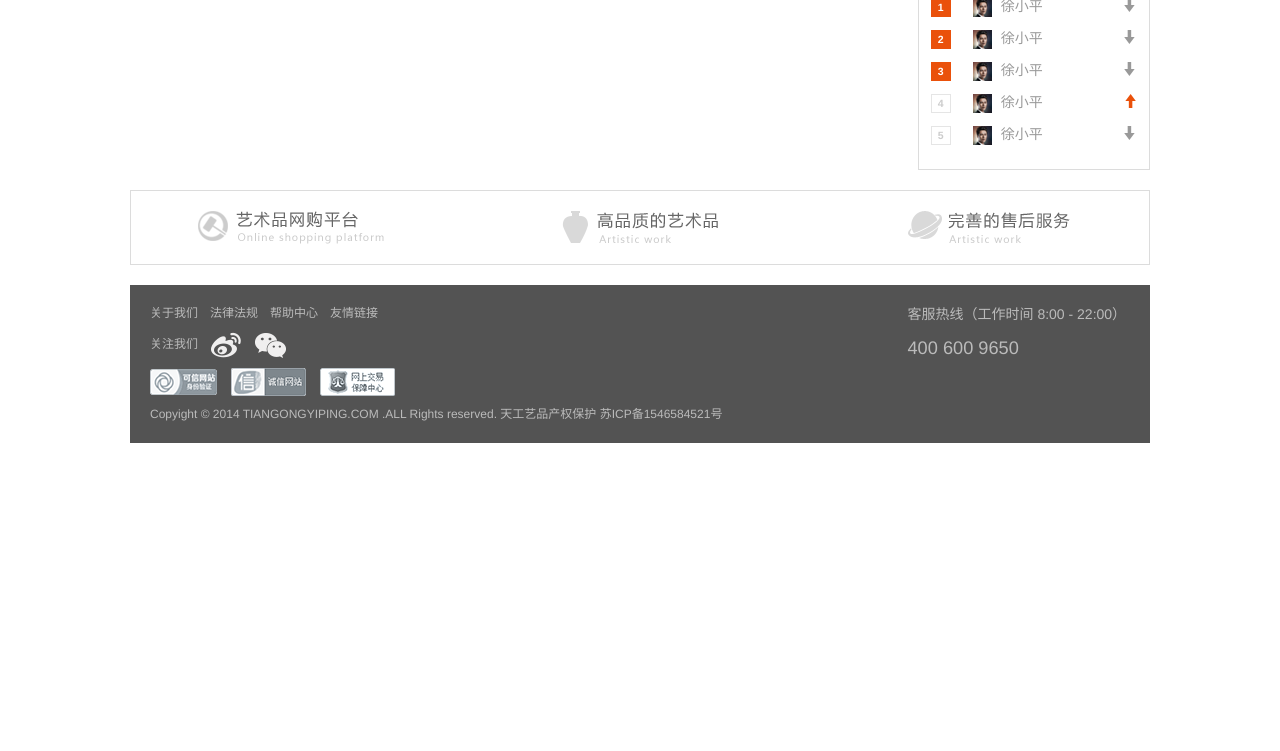
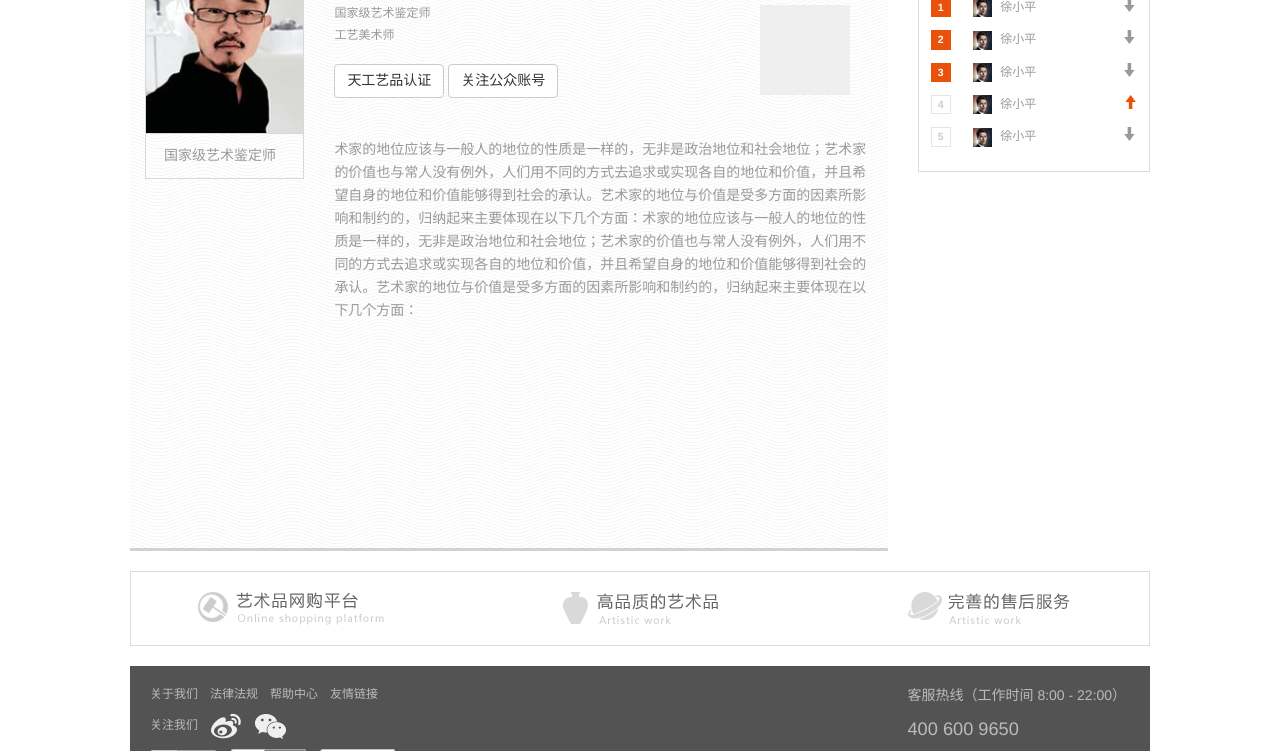
Before and after one commit to FreshFE/template-tiangong, a website: page master-detail.html in a window 1280 px wide. Shown: the part 532-1283 px from the top of the page. Before the commit the page ends 975 px from the top, so only its background shows below. Drawn offline with nearby package versions, Linux system fonts and the light colour scheme.

Commit message:
master-detail部分

```diff
--- a/master-detail.html
+++ b/master-detail.html
@@ -80,7 +80,39 @@
 	<div class="container">
 		<div class="row">
 			<div class="col-md-9">
-
+				<div class="profile">
+					<div class="col-sm-3">
+						<div class="profile-object">
+							<img src="img/picture_example.png">
+							<div class="profile-object-credit">
+								国家级艺术鉴定师
+							</div>
+						</div>
+					</div>
+					<div class="col-sm-9">
+						<div class="profile-body">
+							<h2 class="profile-title">赵东成</h2>
+							<div class="row">
+								<div class="col-sm-9">
+									<div class="profile-credit">
+										<p>国家级艺术鉴定师</p>
+										<p>工艺美术师</p>
+									</div>
+									<div class="profile-follow">
+										<span class="btn btn-default">天工艺品认证</span>
+										<a href="#" class="btn btn-default">关注公众账号</a>
+									</div>
+								</div>
+								<div class="col-sm-3">
+									<img src="img/holder.png" width="90px">
+								</div>
+							</div>
+							<div class="profile-contents">
+								<p>术家的地位应该与一般人的地位的性质是一样的，无非是政治地位和社会地位；艺术家的价值也与常人没有例外，人们用不同的方式去追求或实现各自的地位和价值，并且希望自身的地位和价值能够得到社会的承认。艺术家的地位与价值是受多方面的因素所影响和制约的，归纳起来主要体现在以下几个方面：术家的地位应该与一般人的地位的性质是一样的，无非是政治地位和社会地位；艺术家的价值也与常人没有例外，人们用不同的方式去追求或实现各自的地位和价值，并且希望自身的地位和价值能够得到社会的承认。艺术家的地位与价值是受多方面的因素所影响和制约的，归纳起来主要体现在以下几个方面：</p>
+							</div>
+						</div>
+					</div>
+				</div>
 			</div>
 			<div class="col-md-3">
 				<div class="ranking">
--- /dev/null
+++ b/sass/sass/app/_profile.scss
@@ -0,0 +1,51 @@
+.profile {
+	min-height: 600px;
+	border-bottom: solid 3px #d2d2d2;
+	background: url(../img/profile_bg.png) repeat;
+}
+
+.profile-object {
+
+	border: solid 1px #d9d9d9;
+
+	img {
+		display: block;
+		width: 100%;
+	}
+}
+
+.profile-object-credit {
+	border-top: solid 1px #d9d9d9;
+	color: #999;
+	padding: 12px 18px;
+}
+
+.profile-body {}
+
+.profile-title {
+	color: #333;
+	border-bottom: solid 3px #d2d2d2;
+	margin-top: 0;
+	padding-bottom: 8px;
+}
+
+.profile-credit {
+	color: #999;
+	margin-bottom: 20px;
+	font-size: 12px;
+
+	p {
+		margin-bottom: 5px;
+	}
+}
+
+.profile-follow {
+	margin-bottom: 40px;
+}
+
+.profile-contents {
+	color: #999;
+	p {
+		line-height: 23px;
+	}
+}
--- a/sass/sass/style.scss
+++ b/sass/sass/style.scss
@@ -12,3 +12,4 @@
 @import "app/card";
 @import "app/picture";
 @import "app/ranking";
+@import "app/profile";
```
Also changed, not shown: css/style.css, img/holder.png (added), img/profile_bg.png (added).
